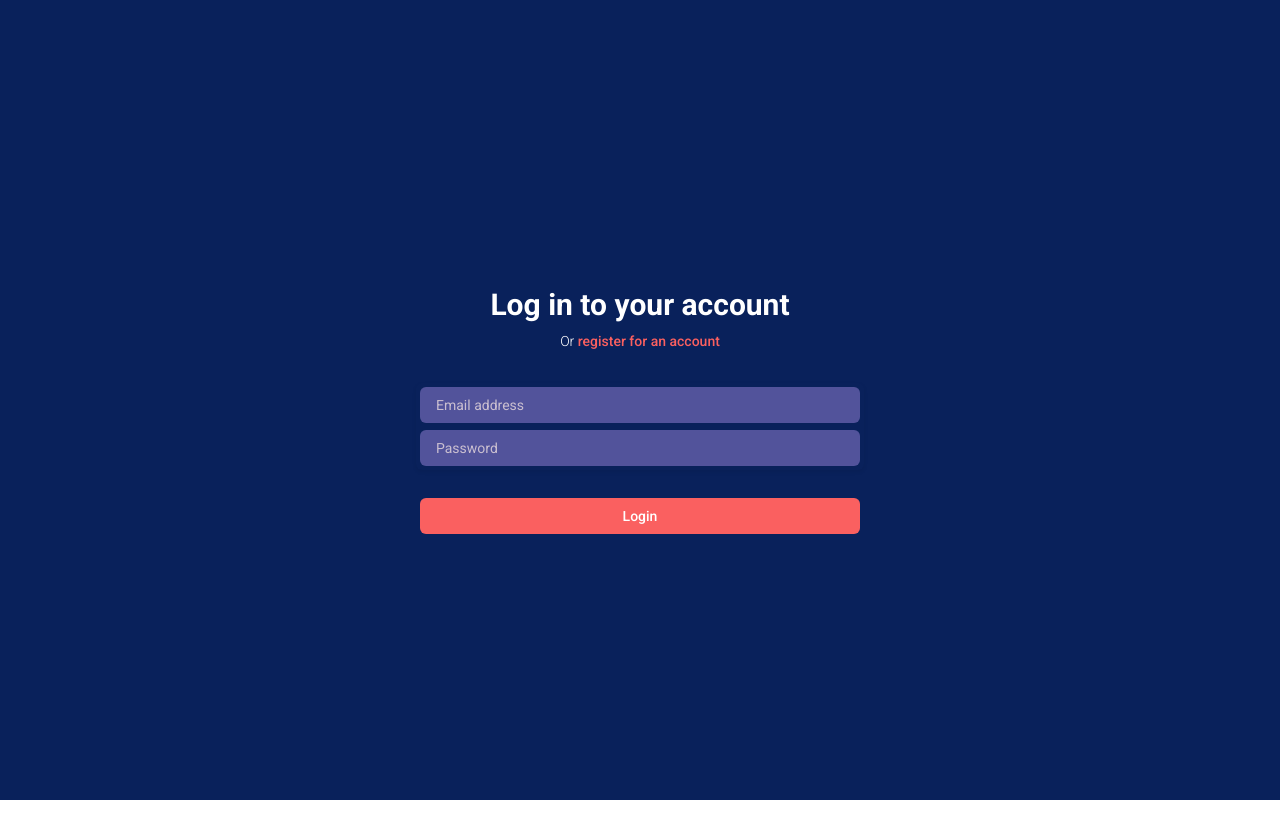
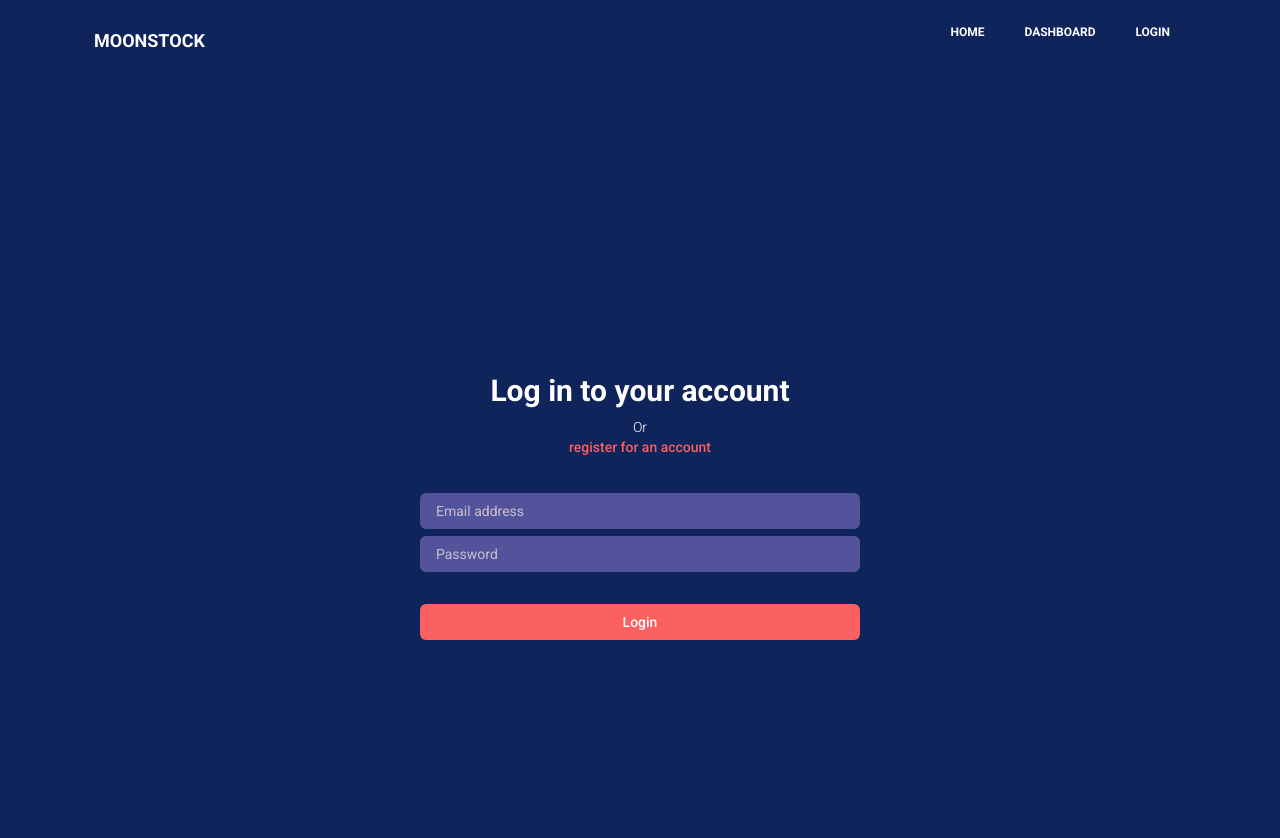
Before and after one commit to junaama/hackillinois, a React (Create React App) app in the folder frontend/: page /login in a window 1280 px wide. Shown: the top 838 px of the page. Before the commit the page ends 800 px from the top, so only its background shows below. Built offline with nearby package versions, Linux system fonts and the light colour scheme; no server answers.

Commit message:
fixed some styling and nav issues

```diff
--- a/frontend/src/App.js
+++ b/frontend/src/App.js
@@ -6,10 +6,18 @@ import Register from "./components/UserAuth/Register";
 import Login from "./components/UserAuth/Login";
 import Dashboard from "./components/Dashboard/Dashboard";
 import Watchlist from "./components/Watchlist/Watchlist";
+import Navbar from "./components/Layout/Nav";
+import styled from "styled-components";
+
+const Container = styled.div`
+  background-color: #10245c;
+`;
+
 const App = () => {
   return (
     <FirebaseAuth>
-      <div className="bg-blue-darkest">
+      <Container>
+        <Navbar />
         <Switch>
           <Route exact path="/" component={LandingPage} />
           <Route path="/register" component={Register} />
@@ -17,7 +25,7 @@ const App = () => {
           <Route path="/dashboard" component={Dashboard} />
           <Route path="/watchlist" component={Watchlist}/>
         </Switch>
-      </div>
+      </Container>
     </FirebaseAuth>
   );
 };
--- a/frontend/src/components/Dashboard/Dashboard.js
+++ b/frontend/src/components/Dashboard/Dashboard.js
@@ -1,14 +1,18 @@
 //** Renders Dashboard view with Watchlist, SearchBar, UpdateWatchlist, StockCard, StockChart components */
-import Navbar from "../Layout/Nav";
-import SearchBar from "../SearchBar";
 import Card from "../Stock/StockCard";
+import Dropdown from "../Dropdown/Dropdown";
+import styled from "styled-components";
+
+const Container = styled.div`
+  margin-left: 5em;
+  margin-right: 5em;
+  min-height: 74vh;
+`;
 
 const Dashboard = (props) => {
   return (
-    <div className="min-h-screen bg-blue-darkest">
-      <Navbar />
-      <SearchBar />
-
+    <Container>
+      <Dropdown />
       <div>
         {props.location.state ? (
           <Card ticker={props.location.state} showAddWatchlist={true}></Card>
@@ -18,7 +22,7 @@ const Dashboard = (props) => {
           </p>
         )}
       </div>
-    </div>
+    </Container>
   );
 };
 
--- a/frontend/src/components/Dropdown/Dropdown.js
+++ b/frontend/src/components/Dropdown/Dropdown.js
@@ -11,12 +11,16 @@ const Dropdown = () => {
   const refInFocus = useInFocus(dropdownRef);
   const [ searchInput, setSearchInput ] = useState("");
   const history = useHistory();
+  const [clicked, setClicked ] = useState(false);
 
   const handleSearchInputChange = (e) => {
+    setClicked(false);
     setSearchInput(e.target.value);
   };
 
   const handleOnClick = (ticker) => {
+    setSearchInput("");
+    setClicked(true);
     history.push("/dashboard", ticker);
   };
 
@@ -26,7 +30,7 @@ const Dropdown = () => {
     <Container ref={dropdownRef} className="dropdown">
       <Search autoComplete="off" name="keywords" value={searchInput} onChange={handleSearchInputChange} type="search" className="search" placeholder="Search for stocks" />
       <Content className="dropdown-content">
-        {refInFocus && searchInput ? filteredStocks.map((stock, index) => <div className="dropdown-item" onClick={handleOnClick.bind(null, stock)} key={index}>{stock}</div>) : null}
+        {!clicked && refInFocus && searchInput ? filteredStocks.map((stock, index) => <div className="dropdown-item" onClick={handleOnClick.bind(null, stock)} key={index}>{stock}</div>) : null}
       </Content>
     </Container>
   );
--- a/frontend/src/components/LandingPage/LandingPage.js
+++ b/frontend/src/components/LandingPage/LandingPage.js
@@ -3,13 +3,11 @@ import './LandingPage.css'
 import React from 'react'
 import About from './About'
 import Header from './Header'
-import Navbar from '../Layout/Nav'
 import Dropdown from '../Dropdown/Dropdown'
 
 const LandingPage = () => {
   return (
     <div className="landing-page">
-      <Navbar/>
       <div className="landing-content">
         <Header/>
         <Dropdown />
--- a/frontend/src/components/Layout/Nav.js
+++ b/frontend/src/components/Layout/Nav.js
@@ -2,21 +2,23 @@ import { useState } from "react";
 import { Logout } from "../UserAuth/Logout";
 import { AuthContext } from "../UserAuth/FirebaseAuth";
 import { useContext } from "react";
-import { Link } from "react-router-dom";
+import { Link, useHistory } from "react-router-dom";
+
 const Navbar = () => {
   const { currentUser } = useContext(AuthContext);
   const [navbarOpen, setNavbarOpen] = useState(false);
+  const history = useHistory();
   return (
     <div>
       <nav className="relative flex flex-wrap items-center justify-between px-2 py-3 bg-pink-500 mb-3">
         <div className="container px-4 mx-auto flex flex-wrap items-center justify-between">
           <div className="w-full relative flex justify-between lg:w-auto lg:static lg:block lg:justify-start">
-            <a
-              className="text-lg font-bold leading-relaxed inline-block mr-4 py-2 whitespace-nowrap uppercase text-white"
-              href="#pablo"
+            <div
+              className="text-lg font-bold leading-relaxed inline-block mr-4 py-2 whitespace-nowrap uppercase text-white cursor-pointer"
+              onClick={() => history.push("/")}
             >
               MoonStock
-            </a>
+            </div>
             <button
               className="text-white cursor-pointer text-xl leading-none px-3 py-1 border border-solid border-transparent rounded bg-transparent block lg:hidden outline-none focus:outline-none"
               type="button"
@@ -34,20 +36,20 @@ const Navbar = () => {
           >
             <ul className="flex flex-col lg:flex-row list-none lg:ml-auto">
               <li className="nav-item">
-                <a
-                  className="px-3 py-2 flex items-center text-xs uppercase font-bold leading-snug text-white hover:opacity-75"
-                  href="/"
+                <div
+                  className="px-3 py-2 flex items-center text-xs uppercase font-bold leading-snug text-white hover:opacity-75 cursor-pointer"
+                  onClick={() => history.push("/")}
                 >
                   <span className="ml-2">Home</span>
-                </a>
+                </div>
               </li>
               <li className="nav-item">
-                <a
-                  className="px-3 py-2 flex items-center text-xs uppercase font-bold leading-snug text-white hover:opacity-75"
-                  href="/dashboard"
+                <div
+                  className="px-3 py-2 flex items-center text-xs uppercase font-bold leading-snug text-white hover:opacity-75 cursor-pointer"
+                  onClick={() => history.push("/dashboard")}
                 >
                   <span className="ml-2">Dashboard</span>
-                </a>
+                </div>
               </li>
               {currentUser ? <li><Link to="/watchlist" className="px-3 py-2 flex items-center text-xs uppercase font-bold leading-snug text-white hover:opacity-75"><span className="ml-2">Watchlist</span></Link></li> : ""}
               <li className="nav-item">
--- a/frontend/src/components/UserAuth/Login.js
+++ b/frontend/src/components/UserAuth/Login.js
@@ -26,7 +26,7 @@ const Login = () => {
     history.push("/");
   }
   return (
-    <div className="min-h-screen flex items-center justify-center bg-blue-darkest py-12 px-4 sm:px-6 lg:px-8">
+    <div className="min-h-screen flex items-center justify-center py-12 px-4 sm:px-6 lg:px-8">
       <div className="max-w-md w-full space-y-8">
         <div>
           <h2 className="mt-6 text-center text-3xl font-extrabold text-white">
@@ -34,12 +34,12 @@ const Login = () => {
           </h2>
           <p className="mt-2 text-center text-sm text-white">
             Or {}
-            <a
-              href="/register"
-              className="font-medium text-red-bold hover:text-red-deeper"
+            <div
+              onClick={() => history.push("/register")}
+              className="font-medium text-red-bold hover:text-red-deeper cursor-pointer"
             >
               register for an account
-            </a>
+            </div>
           </p>
         </div>
         <form onSubmit={handleSubmit} className="mt-8 space-y-6">
--- a/frontend/src/components/UserAuth/Register.js
+++ b/frontend/src/components/UserAuth/Register.js
@@ -27,7 +27,7 @@ const Register = () => {
     history.push("/");
   }
   return (
-    <div className="min-h-screen flex items-center justify-center bg-blue-darkest py-12 px-4 sm:px-6 lg:px-8">
+    <div className="min-h-screen flex items-center justify-center py-12 px-4 sm:px-6 lg:px-8">
     <div className="max-w-md w-full space-y-8">
       <div>
         <h2 className="mt-6 text-center text-3xl font-extrabold text-white">
@@ -35,12 +35,12 @@ const Register = () => {
         </h2>
         <p className="mt-2 text-center text-sm text-white">
           Or {}
-          <a
-            href="/register"
+          <div
+            onClick={() => history.push("/login")}
             className="font-medium text-red-bold hover:text-red-deeper"
           >
             log in to your account
-          </a>
+          </div>
         </p>
       </div>
       <form onSubmit={handleSubmit} className="mt-8 space-y-6">
```
